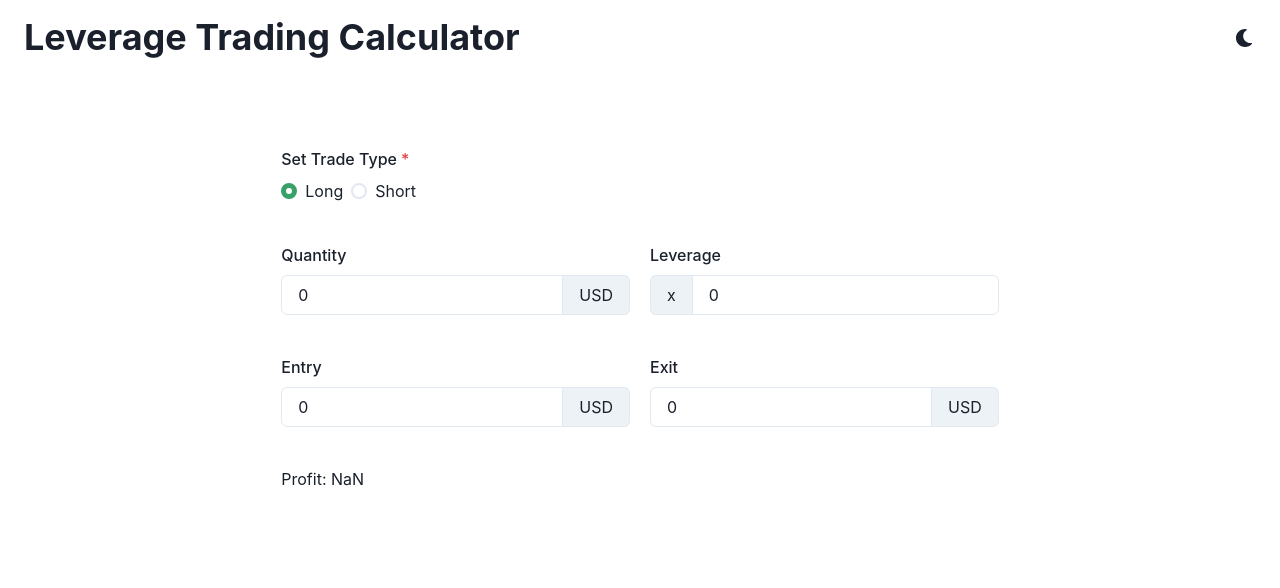
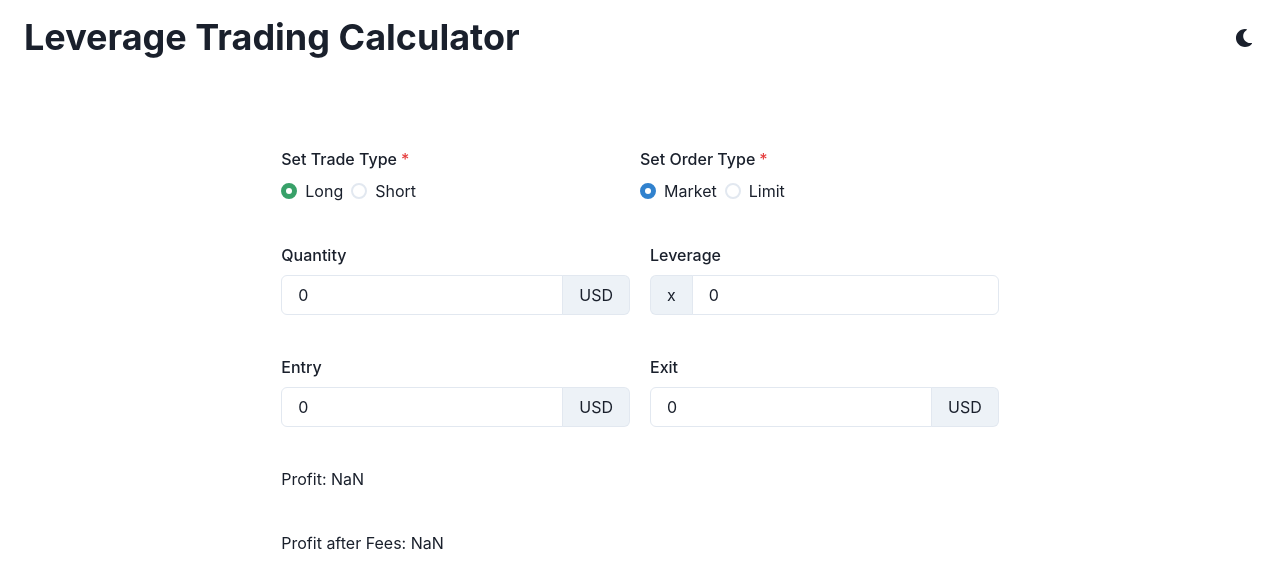
Before and after one commit to robdrosenberg/react-leverage-calculator, a React (Create React App) app: page / in a window 1280 px wide. Shown: the top 588 px of the page. Built offline with nearby package versions, Linux system fonts and the light colour scheme.

Commit message:
Added fees

```diff
--- a/src/components/Calculator.js
+++ b/src/components/Calculator.js
@@ -11,15 +11,18 @@ import {
   Radio,
   RadioGroup,
   Stack,
+  Spacer
 } from '@chakra-ui/react'
 
 const Calculator = () => {
   const [tradeType, setTradeType] = useState("Long")
+  const [orderType, setOrderType] = useState("Market")
   const [quantity, setQuantity] = useState(0)
   const [leverage, setLeverage] = useState(0)
   const [entry, setEntry] = useState(0)
   const [exit, setExit] = useState(0)
-  const [profit, setProfit] = useState("")
+  const [grossProfit, setGrossProfit] = useState("")
+  const [netProfit, setNetProfit] = useState("")
 
   const handleQuantityChange = (event) => setQuantity(event.target.value)
   const handleLeverageChange = (event) => setLeverage(event.target.value)
@@ -29,12 +32,15 @@ const Calculator = () => {
   useEffect(() => {
     let margin = quantity * leverage / entry
     let priceChange = tradeType === "Long" ? exit - entry : entry - exit
-    setProfit(margin * priceChange)
-  }, [tradeType, quantity, leverage, entry, exit, profit])
+    let fee = orderType === "Market" ? margin * entry * 0.00075 : margin * entry * -0.00025
+    setGrossProfit(margin * priceChange)
+    setNetProfit((margin * priceChange) - fee)
+  }, [tradeType, orderType, quantity, leverage, entry, exit, grossProfit, netProfit])
 
   return (
     <Center mt={20}>
       <Stack spacing={10}>
+        <Flex>
           <FormControl isRequired>
             <FormLabel>Set Trade Type</FormLabel>
             <RadioGroup onChange={setTradeType} value={tradeType}>
@@ -44,6 +50,16 @@ const Calculator = () => {
               </Stack>
             </RadioGroup>
           </FormControl>
+          <FormControl isRequired>
+            <FormLabel>Set Order Type</FormLabel>
+            <RadioGroup onChange={setOrderType} value={orderType}>
+              <Stack direction="row">
+                <Radio colorScheme="blue" value="Market">Market</Radio>
+                <Radio colorScheme="blue" value="Limit">Limit</Radio>
+              </Stack>
+            </RadioGroup>
+          </FormControl>
+        </Flex>
         <Flex>
           <FormControl mr={5}>
             <FormLabel>Quantity</FormLabel>
@@ -76,7 +92,8 @@ const Calculator = () => {
             </InputGroup>
           </FormControl>
         </Flex>
-        <p>Profit: {profit} </p>
+          <p>Profit: {grossProfit} </p>
+          <p>Profit after Fees: {netProfit}</p>
       </Stack>
     </Center>
   )
```
Lines whose indentation alone changed are shown as unchanged.
